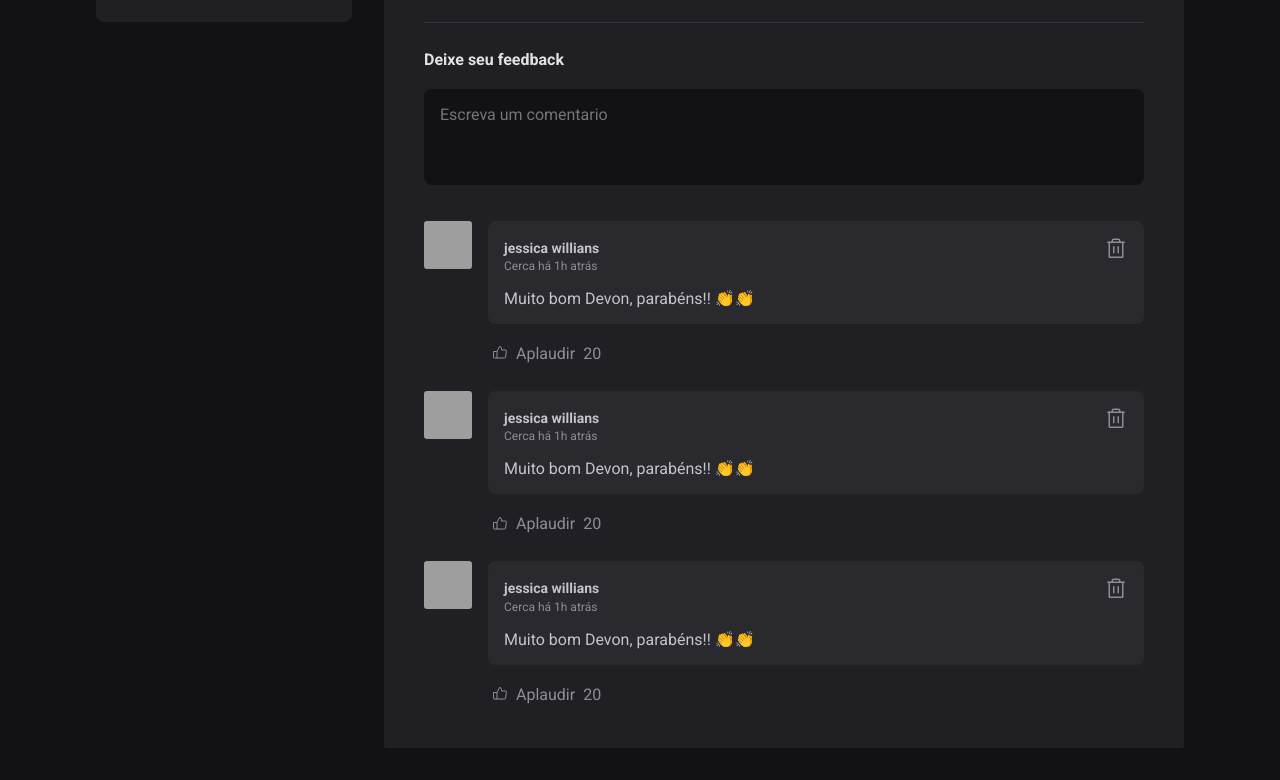
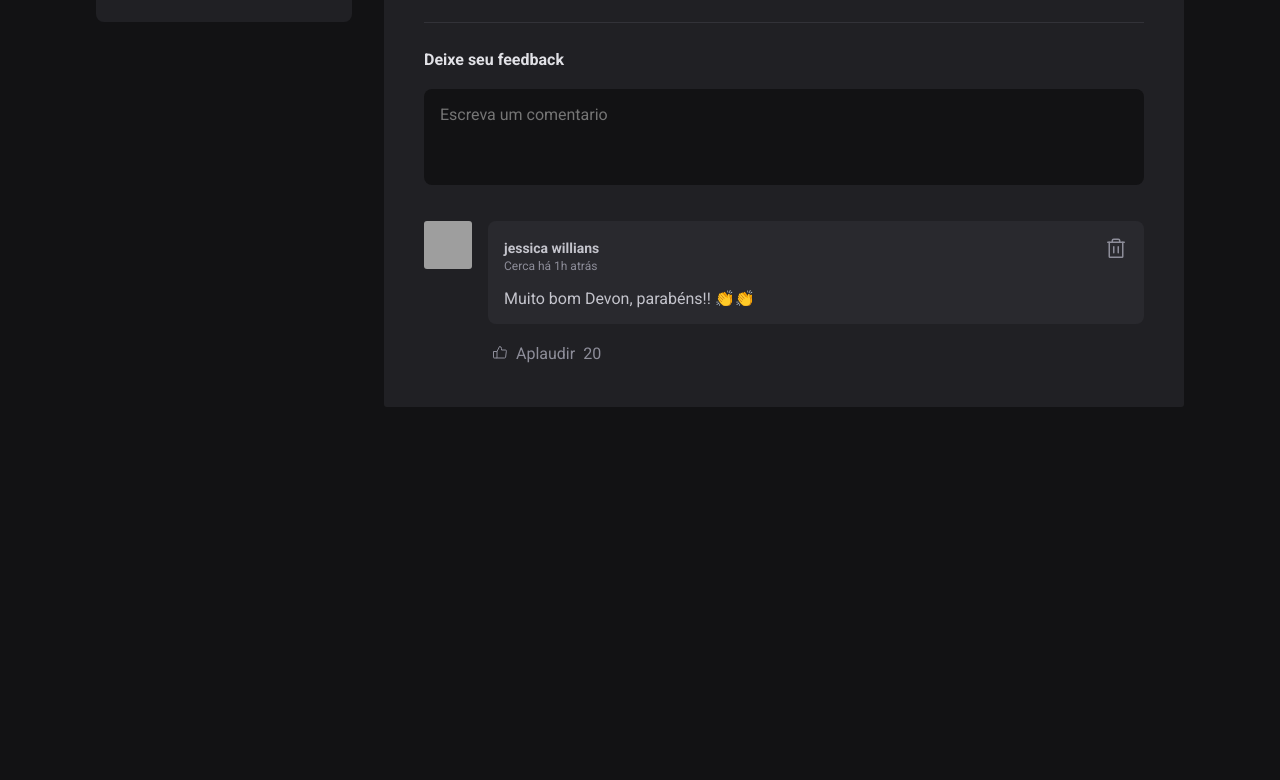
Before and after one commit to BrunoFay/IgniteFeed, a React (Vite) app: page / in a window 1280 px wide. Shown: the part 426-1206 px from the top of the page. After the commit the page ends 865 px from the top, so only its background shows below. Built offline with nearby package versions, Linux system fonts and the light colour scheme; grey boxes are pictures that could not be loaded.

Commit message:
NEW add delete function to delete comment

```diff
--- a/src/App.tsx
+++ b/src/App.tsx
@@ -14,6 +14,7 @@ function App() {
         <main>
           {api.map(post => (
             <Post
+              key={post.id}
               author={post.author}
               content={post.content}
               publisedAt={post.publishedAt}
--- a/src/components/Comment.tsx
+++ b/src/components/Comment.tsx
@@ -3,12 +3,17 @@ import React from 'react'
 import styles from './Comment.module.css'
 import UserAvatar from './UserAvatar'
 
-export default function Comment() {
+interface CommentProps {
+  comment: { commentForm: string, id?: number },
+  key: number,
+  onDeleteComment: (id: number) => void
+}
+export default function Comment({comment,onDeleteComment}: CommentProps) {
   return (
     <div className={styles.commentContainer}>
       <UserAvatar
-      hasBorder={false}
-      src='https://images.unsplash.com/photo-1494790108377-be9c29b29330?ixlib=rb-1.2.1&ixid=MnwxMjA3fDB8MHxwaG90by1wYWdlfHx8fGVufDB8fHx8&auto=format&fit=crop&w=387&q=80'/>
+        hasBorder={false}
+        src='https://images.unsplash.com/photo-1494790108377-be9c29b29330?ixlib=rb-1.2.1&ixid=MnwxMjA3fDB8MHxwaG90by1wYWdlfHx8fGVufDB8fHx8&auto=format&fit=crop&w=387&q=80' />
       <div className={styles.commentBox}>
         <div className={styles.commentContent}>
           <header>
@@ -18,15 +23,17 @@ export default function Comment() {
                 Cerca há 1h atrás
               </time>
             </div>
-            <button title="Deletar comentário">
-              <Trash size={24}/>
+            <button
+              onClick={() => onDeleteComment(comment.id!)}
+              title="Deletar comentário">
+              <Trash size={24} />
             </button>
           </header>
-          <p>Muito bom Devon, parabéns!! 👏👏</p>
+          <p>{comment.commentForm}</p>
         </div>
         <footer>
           <button>
-            <ThumbsUp/>
+            <ThumbsUp />
             Aplaudir<span>20</span>
           </button>
         </footer>
--- a/src/components/Post.tsx
+++ b/src/components/Post.tsx
@@ -1,6 +1,6 @@
 import { format, formatDistanceToNow } from 'date-fns';
 import ptBR from 'date-fns/esm/locale/pt-BR/index.js';
-import React from 'react'
+import React, { FormEvent, useState } from 'react'
 import Comment from './Comment';
 import styles from './Post.module.css';
 import UserAvatar from './UserAvatar';
@@ -14,7 +14,15 @@ interface PostProps {
   content: Array<{ type: string, content: string | string[] }>,
   publisedAt: Date
 }
+interface IComment {
+  id?: number,
+  commentForm: string
+}
 export default function Post({ author, content, publisedAt }: PostProps) {
+  const [commentsList, setComments] = useState<IComment[]>([
+    { id: 1, commentForm: 'Muito bom Devon, parabéns!! 👏👏' }
+  ])
+  const [newComment, setNewComment] = useState<IComment>({ commentForm: '' })
   const dateFormatted = format(publisedAt, "d 'de' LLLL 'às' HH:mm'h'", {
     locale: ptBR
   })
@@ -22,6 +30,21 @@ export default function Post({ author, content, publisedAt }: PostProps) {
     locale: ptBR,
     addSuffix: true,
   })
+  function handleSubmitNewComment(e: FormEvent | any) {
+    console.log('cheguei')
+    e.preventDefault();
+    setNewComment(e.target.value)
+    setComments([...commentsList, newComment])
+    setNewComment({ commentForm: '' })
+  }
+  function handleChange(e: any) {
+    const value = e.target.value;
+    setNewComment({ id: commentsList.length + 1, commentForm: value })
+  }
+  function deleteComment(id: number) {
+    console.log('chege',id)
+    setComments(commentsList.filter((c) => c.id !== id))
+  }
   return (
     <article className={styles.post}>
       <header>
@@ -36,37 +59,56 @@ export default function Post({ author, content, publisedAt }: PostProps) {
           {publishedDateRelativeToNow}
         </time>
       </header>
+
       <div className={styles.content}>
         {content.map(c => {
           if (c.type === 'paragraph') {
-            return (<p>{c.content}</p>)
+            return (<p key={`${c.content}`}>{c.content}</p>)
           }
           else if (c.type === 'hashtag') {
             const hashtagContent = c.content as string[]
-            return (<p>{hashtagContent.map(c => { return (<a>{c}</a>) })}</p>)
+            return (
+              <p key={`${c.content}`}>
+                {hashtagContent.map(c => {
+                  return (<a key={c}>{c}</a>)
+                })}
+              </p>
+            )
           }
           else {
-            return (<p><a href='#'>{c.content}</a></p>)
+            return (<p key={`${c.content}`}><a href='#'>{c.content}</a></p>)
           }
         })}
       </div>
+
       <div className={styles.commentForm}>
         <strong>
           Deixe seu feedback
         </strong>
-        <form >
-          <textarea placeholder='Escreva um comentario' />
+        <form onSubmit={handleSubmitNewComment} >
+          <textarea
+            value={newComment.commentForm}
+            onChange={handleChange}
+            placeholder='Escreva um comentario' />
         </form>
         <footer>
-          <button type="submit">
+          <button
+            onClick={handleSubmitNewComment}
+            type="submit">
             Publicar
           </button>
         </footer>
       </div>
+
       <div className={styles.commentList}>
-        <Comment />
-        <Comment />
-        <Comment />
+        {commentsList.map(comment => {
+          return (
+          <Comment
+          onDeleteComment={deleteComment}
+          key={comment.id!}
+          comment={comment} />
+          )
+        })}
       </div>
     </article>
   )
```
